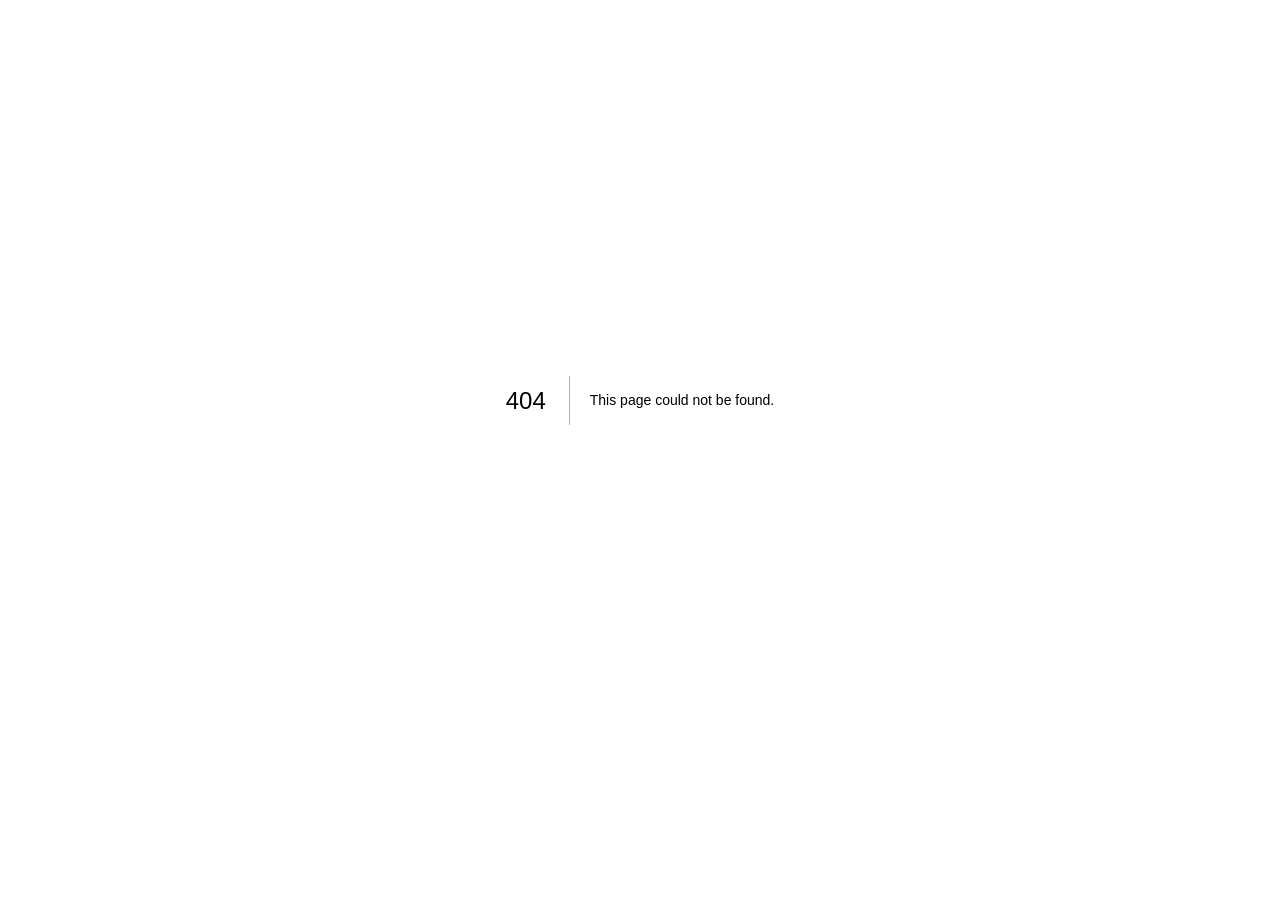
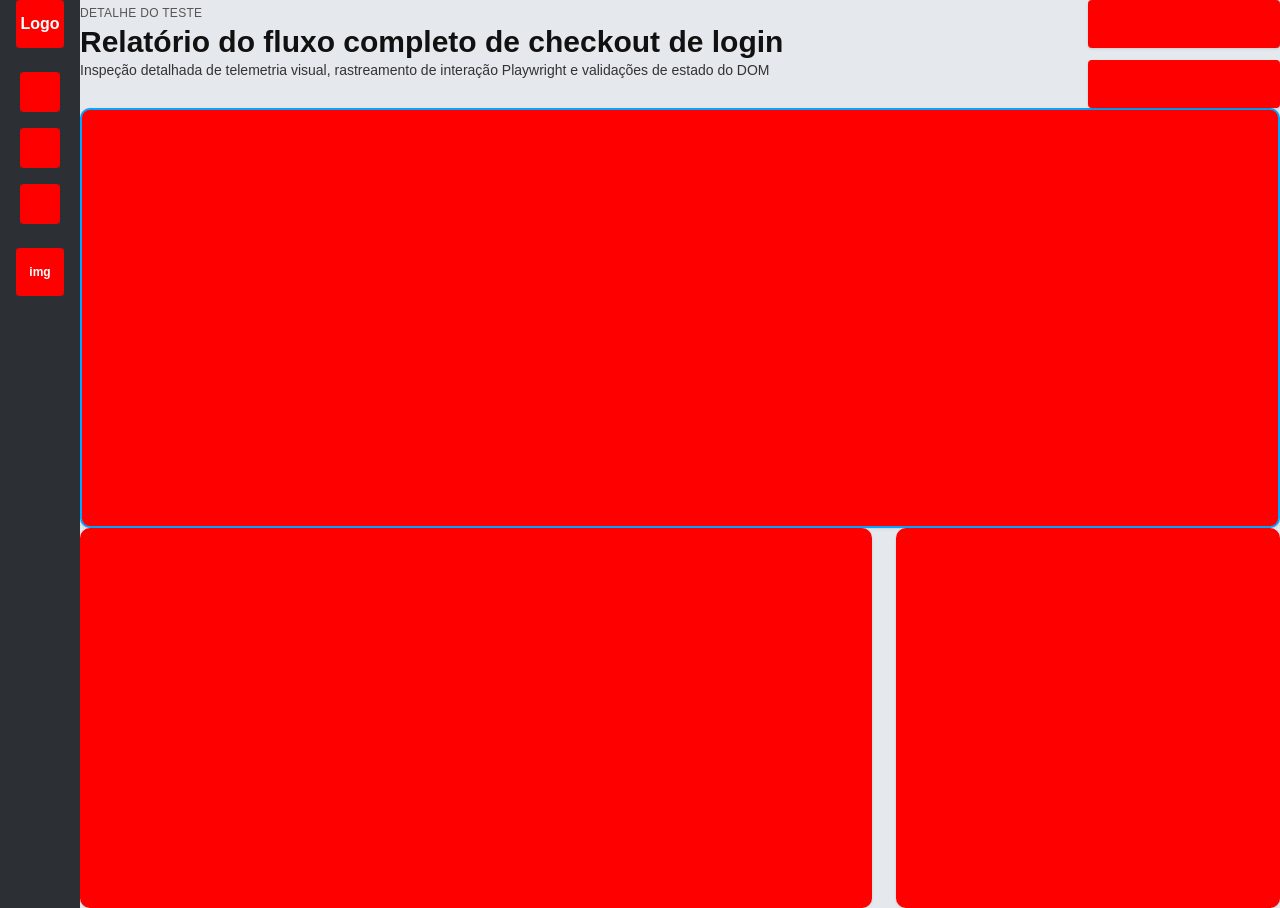
Before and after one commit to Qore-Analitycs/Qore-Analytics---Front-End, a Next.js app: page /detalhes in a window 1280 px wide. Before the commit this address had no page. Before the commit the page ends 800 px from the top, so only its background shows below. Built offline with nearby package versions, Linux system fonts and the light colour scheme.

Commit message:
:construction: inicio da implementação de detalhes de teste

```diff
--- /dev/null
+++ b/src/pages/detalhes.tsx
@@ -0,0 +1,104 @@
+import React from 'react';
+import Head from 'next/head';
+
+export default function DetalhesPage() {
+  return (
+    <>
+      <Head>
+        <title>Detalhe do Teste - Qore Analytics</title>
+      </Head>
+
+      {/* =====================================================================
+          CONTAINER PRINCIPAL DA TELA
+          Divide a tela inteira em duas partes: Barra lateral (esquerda) e Conteúdo (direita)
+          ===================================================================== */}
+      <div className="flex min-h-screen bg-[#E5E8EC] font-sans">
+
+        {/* =====================================================================
+            SEÇÃO 1: BARRA LATERAL ESQUERDA (SIDEBAR)
+            Contém o logotipo no topo, botões de navegação e ícone inferior
+            ===================================================================== */}
+        <aside className="w-20 bg-[#2C3034] flex flex-col items-center py-6 gap-6 shrink-0">
+
+          {/* Bloco Vermelho: Logotipo principal */}
+          <div className="w-12 h-12 bg-[#FF0000] flex items-center justify-center text-white font-bold rounded">
+            Logo
+          </div>
+
+          {/* Grupo de botões de navegação da barra lateral */}
+          <div className="flex flex-col gap-4 mt-4">
+            <div className="w-10 h-10 bg-[#FF0000] rounded cursor-pointer"></div>
+            <div className="w-10 h-10 bg-[#FF0000] rounded cursor-pointer"></div>
+            <div className="w-10 h-10 bg-[#FF0000] rounded cursor-pointer"></div>
+          </div>
+
+          {/* Bloco Vermelho inferior: Ícone ou imagem de rodapé */}
+          <div className="mt-auto w-12 h-12 bg-[#FF0000] flex items-center justify-center text-white font-bold rounded text-xs">
+            img
+          </div>
+
+        </aside>
+
+        {/* =====================================================================
+            SEÇÃO 2: ÁREA DE CONTEÚDO PRINCIPAL (DIREITA)
+            ===================================================================== */}
+        <main className="flex-1 p-8 overflow-y-auto">
+
+          {/* -----------------------------------------------------------------
+              2.1 CABEÇALHO DO RELATÓRIO E BOTÕES DE AÇÃO SUPERIORES
+              ----------------------------------------------------------------- */}
+          <div className="flex justify-between items-start mb-6">
+
+            {/* Bloco de Títulos e Descrição */}
+            <div>
+              <span className="text-xs text-[#555555] font-medium uppercase tracking-wide">
+                Detalhe do teste
+              </span>
+              <h1 className="text-3xl font-extrabold text-[#111111] mt-1">
+                Relatório do fluxo completo de checkout de login
+              </h1>
+              <p className="text-sm text-[#333333] mt-1 max-w-3xl">
+                Inspeção detalhada de telemetria visual, rastreamento de interação Playwright e validações de estado do DOM
+              </p>
+            </div>
+
+            {/* Blocos Vermelhos Superiores (Botões de Ação) */}
+            <div className="flex flex-col gap-3">
+              <div className="w-48 h-12 bg-[#FF0000] rounded shadow-sm"></div>
+              <div className="w-48 h-12 bg-[#FF0000] rounded shadow-sm"></div>
+            </div>
+
+          </div>
+
+          {/* -----------------------------------------------------------------
+              2.2 CONTAINER CENTRAL: PLAYER DE VÍDEO / TELEMETRIA VISUAL
+              Este bloco possui uma borda azul marcante como no modelo
+              ----------------------------------------------------------------- */}
+          <div className="w-full h-[420px] bg-[#FF0000] border-2 border-[#00A6FF] rounded-lg shadow-sm mb-8">
+            {/* Espaço reservado para o player de vídeo ou replay da sessão */}
+          </div>
+
+          {/* -----------------------------------------------------------------
+              2.3 SEÇÃO INFERIOR: DOIS BLOCOS DE CONTEÚDO LADO A LADO
+              Divisão em duas colunas (Esquerda maior, Direita menor)
+              ----------------------------------------------------------------- */}
+          <div className="grid grid-cols-1 lg:grid-cols-3 gap-6">
+
+            {/* Coluna Esquerda: Ocupa 2 espaços do grid */}
+            <div className="lg:col-span-2 h-[380px] bg-[#FF0000] rounded-lg shadow-sm">
+              {/* Espaço reservado para a timeline de passos e funcionalidades */}
+            </div>
+
+            {/* Coluna Direita: Ocupa 1 espaço do grid */}
+            <div className="h-[380px] bg-[#FF0000] rounded-lg shadow-sm">
+              {/* Espaço reservado para o painel de métricas e status */}
+            </div>
+
+          </div>
+
+        </main>
+
+      </div>
+    </>
+  );
+}
--- a/src/pages/index.tsx
+++ b/src/pages/index.tsx
@@ -1,7 +1,7 @@
 export async function getServerSideProps() {
   return {
     redirect: {
-      destination: "/home",
+      destination: "/detalhes",
       permanent: false,
     },
   };
```
